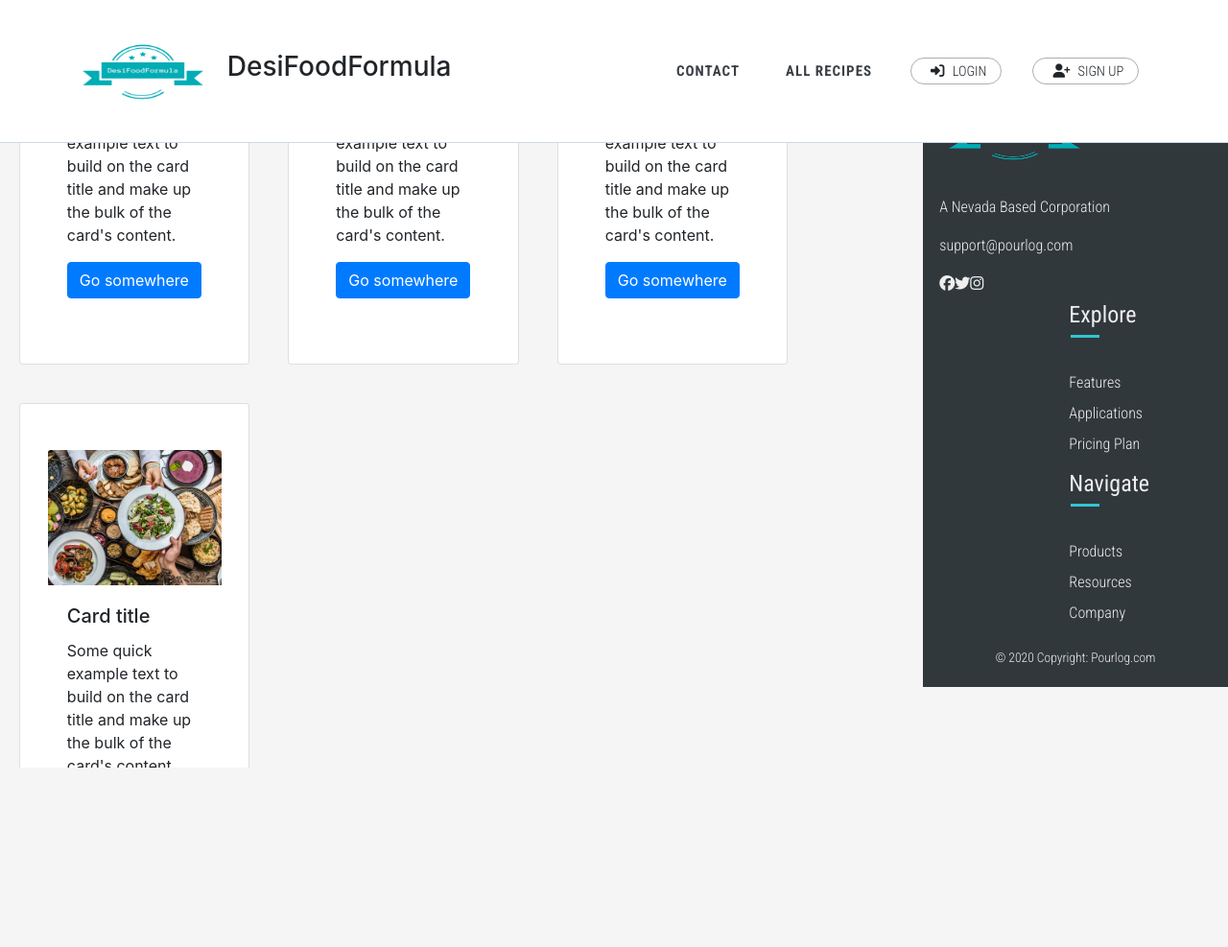
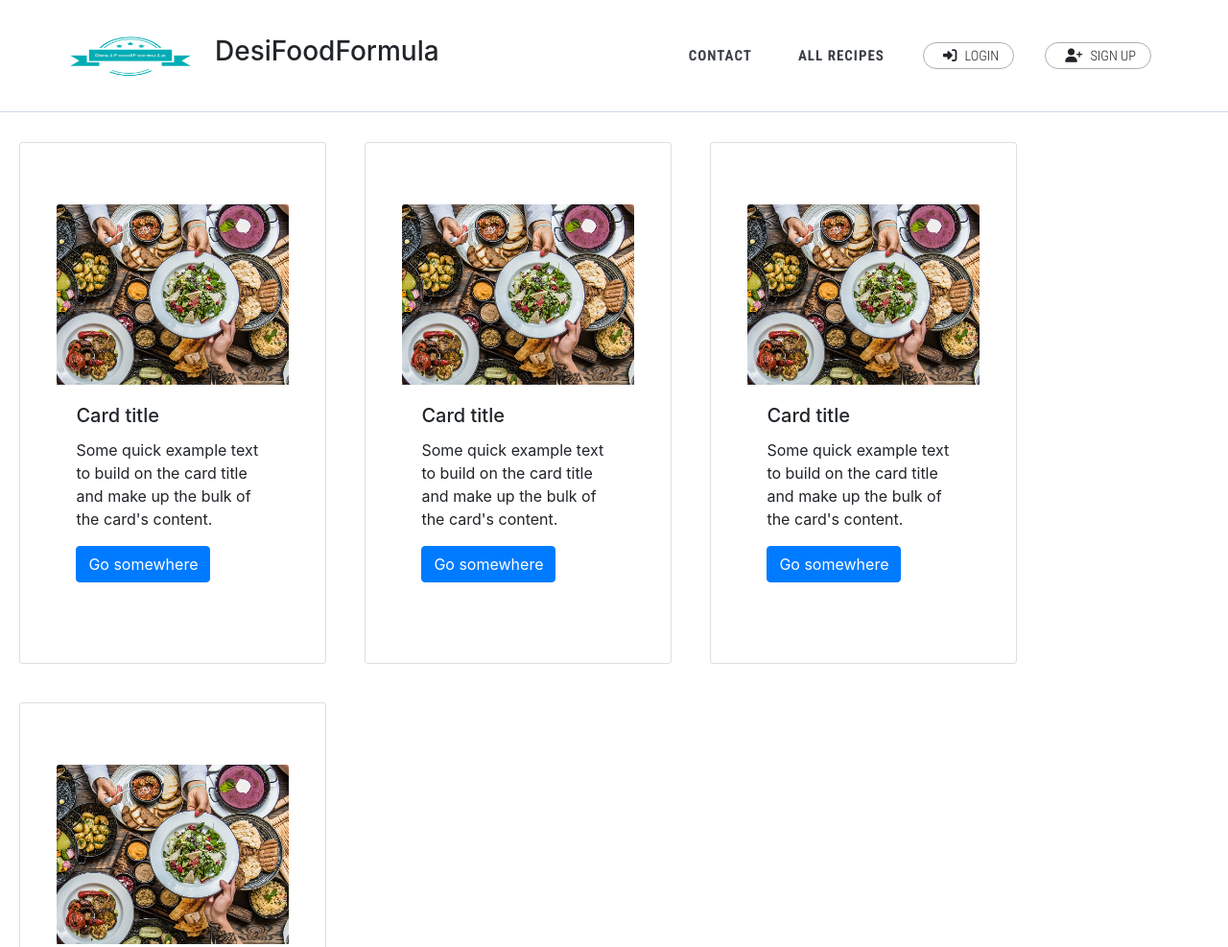
Before and after one commit to msamoeed/DesiFoodFormula, a plain HTML site: page index.html in a window 1280 px wide. Shown: the top 987 px of the page at 96% size. Before the commit the page ends 800 px from the top, so only its background shows below. Drawn offline with nearby package versions, Linux system fonts and the light colour scheme.

Commit message:
Fixed Navbar and Body issue

```diff
--- a/index.html
+++ b/index.html
@@ -156,6 +156,7 @@
     </div>
   </nav>
 
+
   <!-- Main Body -->
   <section class="withoutSearch">
     <div id="recipeCards" class="row">
@@ -213,7 +214,7 @@
         <div class="icons"><i class="fab fa-facebook"></i><i class="fab fa-twitter"></i><i class="fab fa-instagram"></i></div>
       </div>
 
-      <div class="col-lg-5 cta-column cta-col-3">
+      <!-- <div class="col-lg-5 cta-column cta-col-3">
         <div class="cta3-section">
           <h4 class="sub-heading">Explore</h4>
           <hr class="blue-hr">
@@ -228,7 +229,8 @@
           <a href="resources.html">Resources</a>
           <a href="#company">Company</a>
         </div>
-      </div>
+      </div>  -->
+
     <p class="paraInFooter">© 2020 Copyright: Pourlog.com</p>
   </div>
 </footer>
--- a/styles.css
+++ b/styles.css
@@ -1,6 +1,4 @@
-html,body{
-    overflow-x: hidden;
-}
+
 
 html {
  font-size: 100%;
@@ -15,21 +13,22 @@ html {
 
 /* Navbar section*/
 .navbar {
-  padding: 1% 6%;
+  padding: 1% 5%;
   border-bottom: 0.0625rem solid #cfd9e6;
 
 }
 
 .nav-logo {
   width: 9rem;
-  height: 7rem;
+  height: 5rem;
 }
-html,
-body {
+
+html, body {
+  padding-top: 5%;
   height: 100%;
 }
 
-body {
+/* body {
   display: -ms-flexbox;
   display: flex;
   -ms-flex-align: center;
@@ -37,7 +36,7 @@ body {
   padding-top: 40px;
   padding-bottom: 40px;
   background-color: #f5f5f5;
-}
+} */
 
 .form-signin {
   width: 100%;
```
